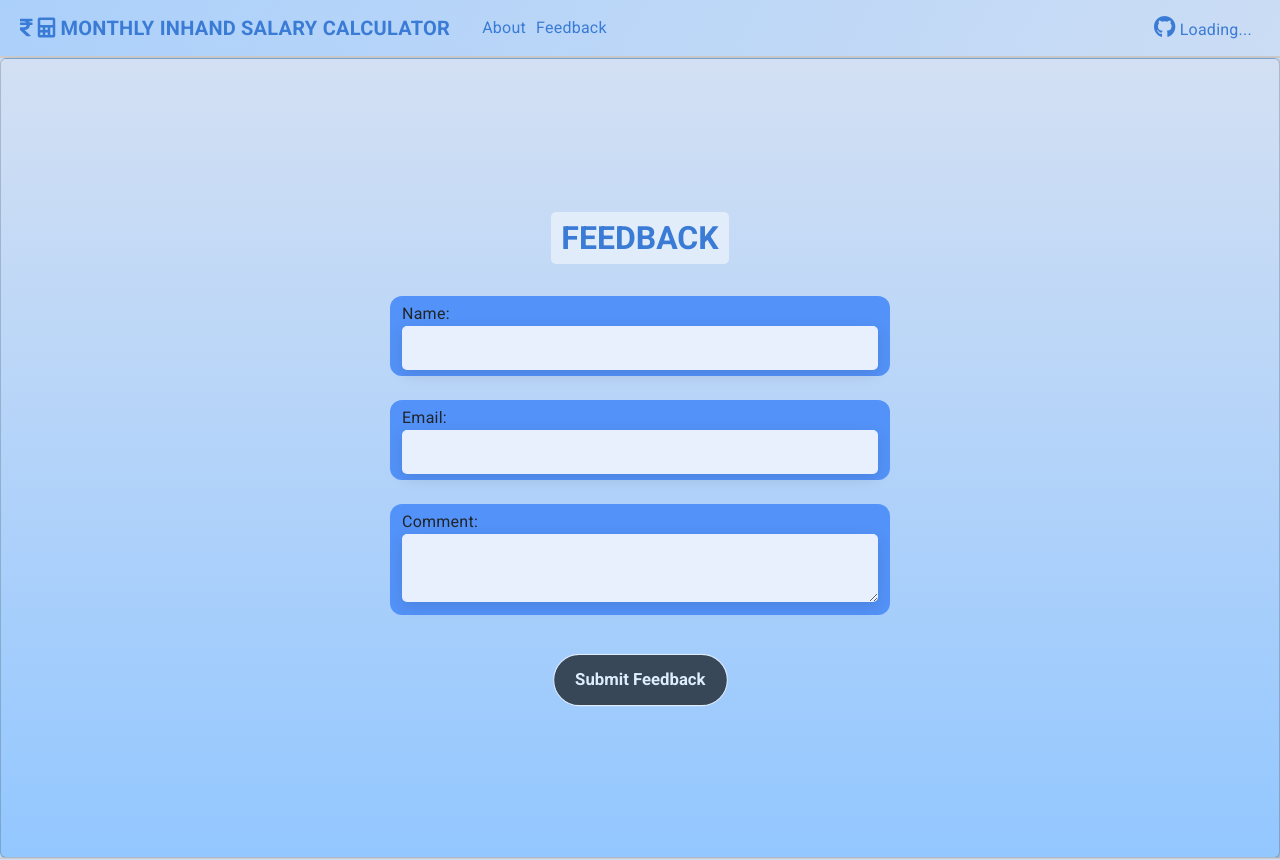
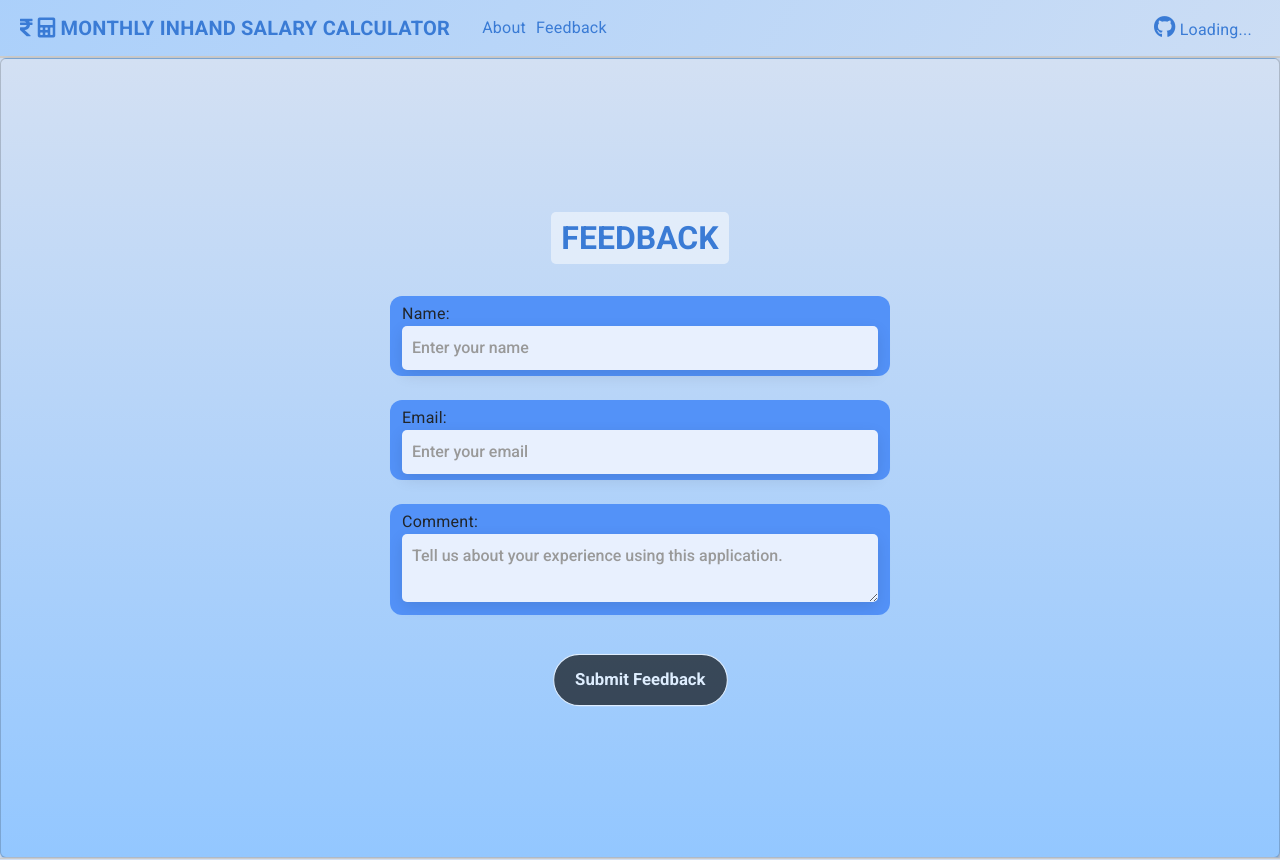
Before and after one commit to anantraghuvanshi/monthly-inhand-salary-calculator, an Angular app: page /feedback in a window 1280 px wide. Shown: the top 860 px of the page. Built offline with nearby package versions, Linux system fonts and the light colour scheme; no server answers.

Commit message:
feedback form placeholders added

```diff
--- a/src/app/feedback/feedback.component.css
+++ b/src/app/feedback/feedback.component.css
@@ -98,6 +98,17 @@ input[type="text"]:focus, input[type="email"]:focus, textarea:focus {
   text-align: right;
   font-weight: bold;
 }
+::placeholder {
+  color: #999;
+  font-weight: 500;
+  opacity: 1;
+}
+
+textarea::placeholder {
+  color: #999;
+  font-weight: 500;
+  opacity: 1;
+}
 
 /* Media Queries */
 @media screen and (max-width: 600px) {
@@ -121,6 +132,7 @@ input[type="text"]:focus, input[type="email"]:focus, textarea:focus {
   }
 }
 
+
 @media screen and (min-width: 601px) and (max-width: 1200px) {
   .card {
     padding: 20px;
--- a/src/app/feedback/feedback.component.html
+++ b/src/app/feedback/feedback.component.html
@@ -4,7 +4,13 @@
   <form [formGroup]="feedbackForm" (ngSubmit)="sendFeedback()">
     <div class="form-control">
       <label for="name">Name:</label>
-      <input type="text" id="name" formControlName="name" required />
+      <input
+        type="text"
+        placeholder="Enter your name"
+        id="name"
+        formControlName="name"
+        required
+      />
       <div
         *ngIf="
           feedbackForm.controls['name'].invalid &&
@@ -21,7 +27,13 @@
 
     <div class="form-control">
       <label for="email">Email:</label>
-      <input type="email" id="email" formControlName="email" required />
+      <input
+        type="email"
+        placeholder="Enter your email"
+        id="email"
+        formControlName="email"
+        required
+      />
       <div
         *ngIf="
           feedbackForm.controls['email'].invalid &&
@@ -41,7 +53,12 @@
 
     <div class="form-control">
       <label for="comment">Comment:</label>
-      <textarea id="comment" formControlName="comment" required></textarea>
+      <textarea
+        placeholder="Tell us about your experience using this application."
+        id="comment"
+        formControlName="comment"
+        required
+      ></textarea>
       <div
         *ngIf="
           feedbackForm.controls['comment'].invalid &&
```
